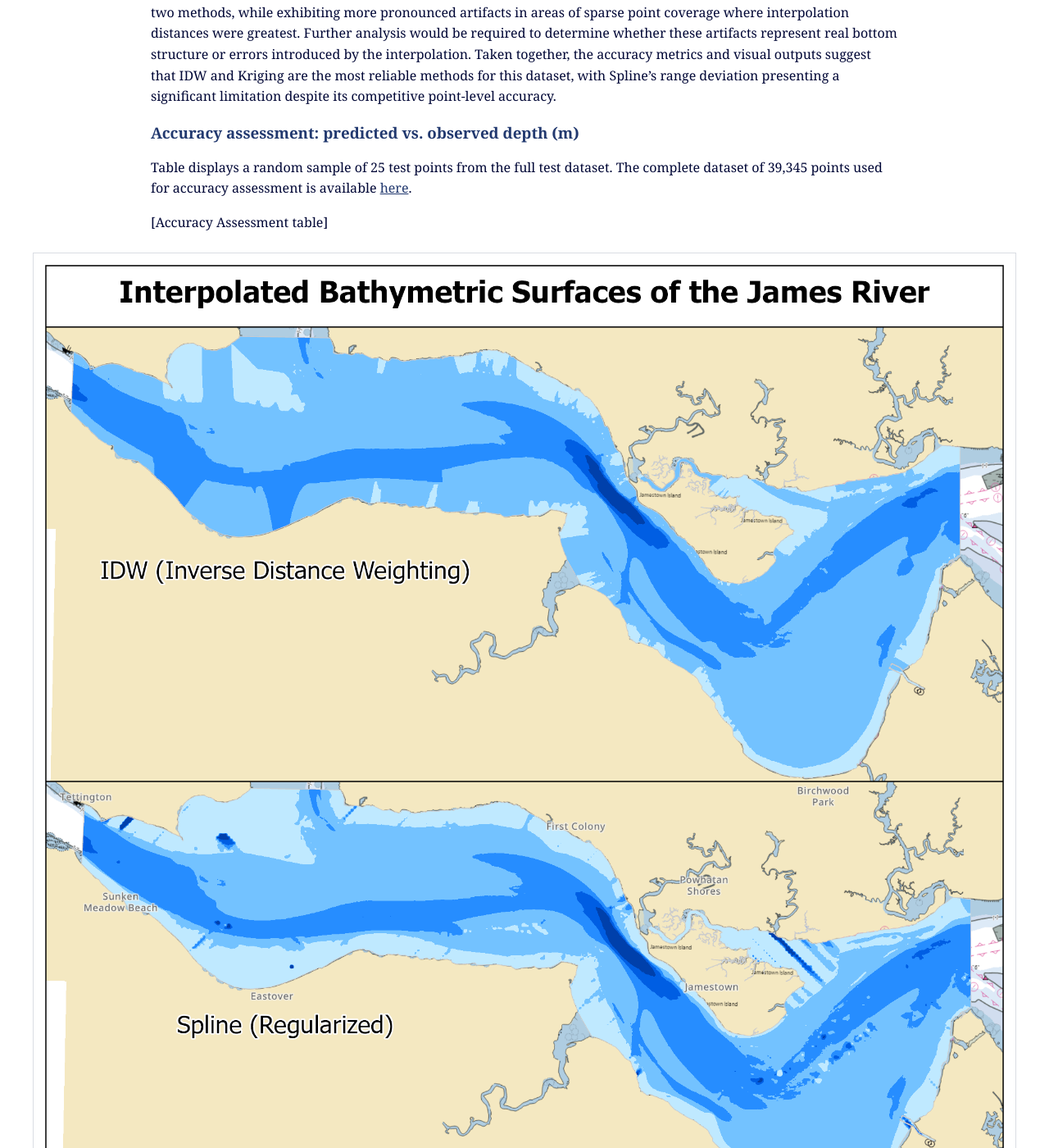
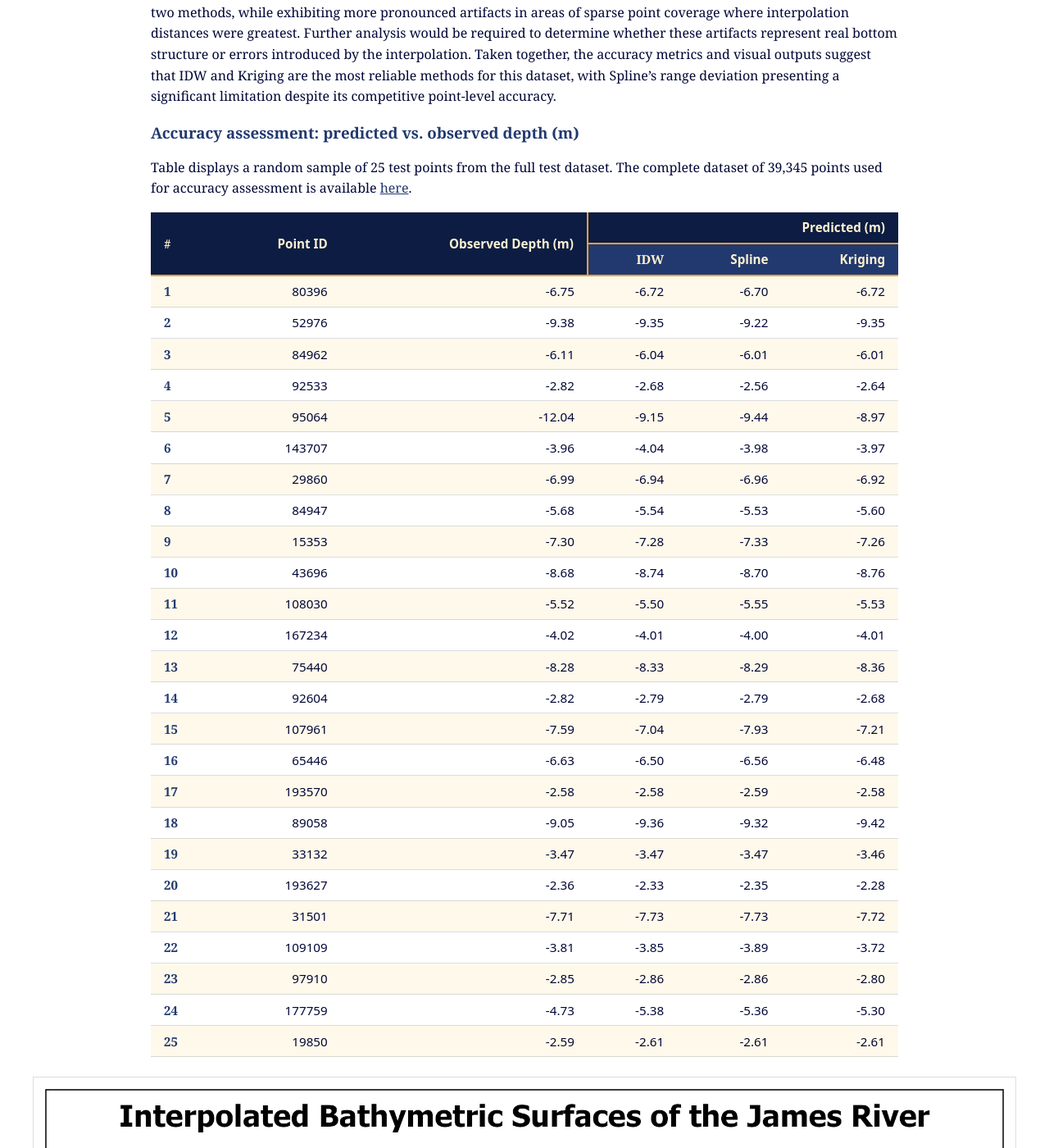
Before and after one commit to tfwatts/tfwatts.github.io, a Jekyll site: the page built from _projects/raster-spatial-analysis/james-river-bathymetric-interpolation.md, in a window 1280 px wide and 1400 px high, scrolled down 6516 px. Shown: the whole window at 82% size. Built offline with Jekyll 4.4.1, drawn with Linux system fonts in a browser that asks for light colours.

Commit message:
Add accuracy assessment table

```diff
--- a/_projects/raster-spatial-analysis/james-river-bathymetric-interpolation.md
+++ b/_projects/raster-spatial-analysis/james-river-bathymetric-interpolation.md
@@ -145,7 +145,48 @@ Visual comparison of the three output rasters reinforces these findings. IDW pro
 
 Table displays a random sample of 25 test points from the full test dataset. The complete dataset of 39,345 points used for accuracy assessment is available [here](https://docs.google.com/spreadsheets/d/1OydfFk-M-yC_Yfde8VIoA7CUcvO6qcnj/edit?usp=sharing&ouid=114301637572248807406&rtpof=true&sd=true).
 
-[Accuracy Assessment table]
+<div class="table-scroll">
+<table class="data-table numeric">
+  <thead>
+    <tr>
+      <th rowspan="2">#</th>
+      <th rowspan="2">Point ID</th>
+      <th rowspan="2">Observed Depth (m)</th>
+      <th colspan="3" class="group divider">Predicted (m)</th>
+    </tr>
+    <tr class="sub-header">
+      <th class="divider">IDW</th><th>Spline</th><th>Kriging</th>
+    </tr>
+  </thead>
+  <tbody>
+    <tr><td>1</td><td>80396</td><td>-6.75</td><td>-6.72</td><td>-6.70</td><td>-6.72</td></tr>
+    <tr><td>2</td><td>52976</td><td>-9.38</td><td>-9.35</td><td>-9.22</td><td>-9.35</td></tr>
+    <tr><td>3</td><td>84962</td><td>-6.11</td><td>-6.04</td><td>-6.01</td><td>-6.01</td></tr>
+    <tr><td>4</td><td>92533</td><td>-2.82</td><td>-2.68</td><td>-2.56</td><td>-2.64</td></tr>
+    <tr><td>5</td><td>95064</td><td>-12.04</td><td>-9.15</td><td>-9.44</td><td>-8.97</td></tr>
+    <tr><td>6</td><td>143707</td><td>-3.96</td><td>-4.04</td><td>-3.98</td><td>-3.97</td></tr>
+    <tr><td>7</td><td>29860</td><td>-6.99</td><td>-6.94</td><td>-6.96</td><td>-6.92</td></tr>
+    <tr><td>8</td><td>84947</td><td>-5.68</td><td>-5.54</td><td>-5.53</td><td>-5.60</td></tr>
+    <tr><td>9</td><td>15353</td><td>-7.30</td><td>-7.28</td><td>-7.33</td><td>-7.26</td></tr>
+    <tr><td>10</td><td>43696</td><td>-8.68</td><td>-8.74</td><td>-8.70</td><td>-8.76</td></tr>
+    <tr><td>11</td><td>108030</td><td>-5.52</td><td>-5.50</td><td>-5.55</td><td>-5.53</td></tr>
+    <tr><td>12</td><td>167234</td><td>-4.02</td><td>-4.01</td><td>-4.00</td><td>-4.01</td></tr>
+    <tr><td>13</td><td>75440</td><td>-8.28</td><td>-8.33</td><td>-8.29</td><td>-8.36</td></tr>
+    <tr><td>14</td><td>92604</td><td>-2.82</td><td>-2.79</td><td>-2.79</td><td>-2.68</td></tr>
+    <tr><td>15</td><td>107961</td><td>-7.59</td><td>-7.04</td><td>-7.93</td><td>-7.21</td></tr>
+    <tr><td>16</td><td>65446</td><td>-6.63</td><td>-6.50</td><td>-6.56</td><td>-6.48</td></tr>
+    <tr><td>17</td><td>193570</td><td>-2.58</td><td>-2.58</td><td>-2.59</td><td>-2.58</td></tr>
+    <tr><td>18</td><td>89058</td><td>-9.05</td><td>-9.36</td><td>-9.32</td><td>-9.42</td></tr>
+    <tr><td>19</td><td>33132</td><td>-3.47</td><td>-3.47</td><td>-3.47</td><td>-3.46</td></tr>
+    <tr><td>20</td><td>193627</td><td>-2.36</td><td>-2.33</td><td>-2.35</td><td>-2.28</td></tr>
+    <tr><td>21</td><td>31501</td><td>-7.71</td><td>-7.73</td><td>-7.73</td><td>-7.72</td></tr>
+    <tr><td>22</td><td>109109</td><td>-3.81</td><td>-3.85</td><td>-3.89</td><td>-3.72</td></tr>
+    <tr><td>23</td><td>97910</td><td>-2.85</td><td>-2.86</td><td>-2.86</td><td>-2.80</td></tr>
+    <tr><td>24</td><td>177759</td><td>-4.73</td><td>-5.38</td><td>-5.36</td><td>-5.30</td></tr>
+    <tr><td>25</td><td>19850</td><td>-2.59</td><td>-2.61</td><td>-2.61</td><td>-2.61</td></tr>
+  </tbody>
+</table>
+</div>
 
 <figure class="project-map wide">
   <a href="{{ '/assets/images/projects/raster-spatial-analysis/james-river/fig-final-map.png' | relative_url }}">
--- a/assets/css/style.css
+++ b/assets/css/style.css
@@ -575,3 +575,15 @@ img {
   font-style: italic;
   color: var(--muted);
 }
+
+/* Two-row table headers */
+.data-table thead tr.sub-header th {
+  background: var(--navy);
+  text-align: right;
+}
+.data-table th.group {
+  text-align: center;
+}
+.data-table .divider {
+  border-left: 2px solid var(--amber);
+}
```
